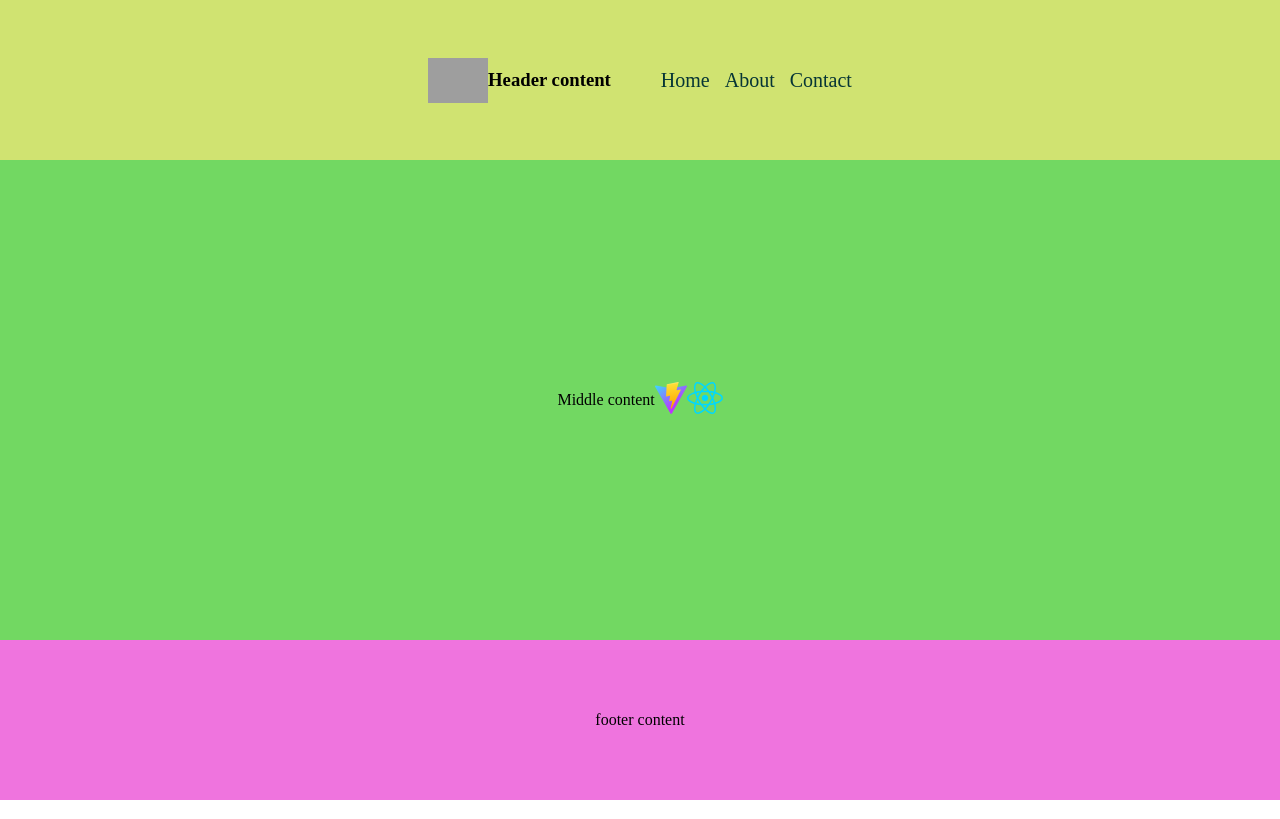
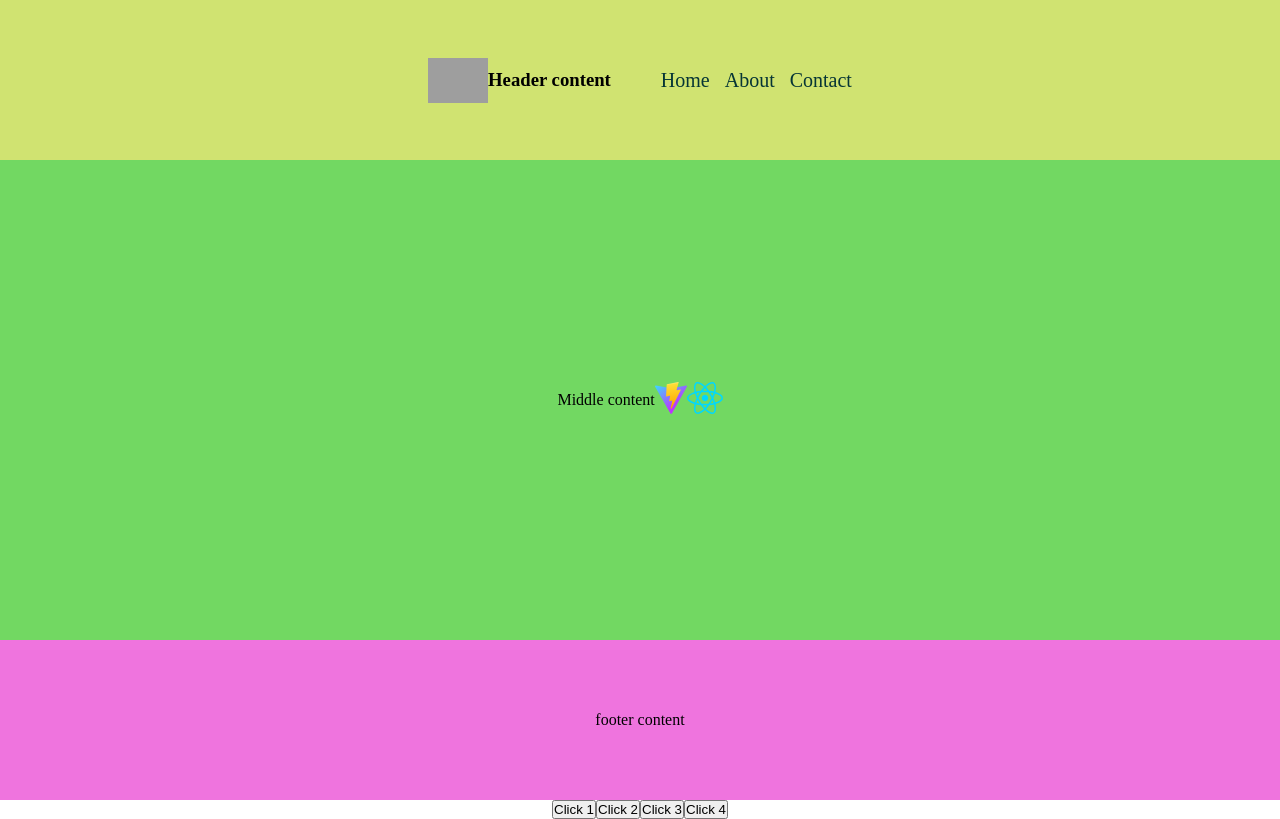
Before and after one commit to Bhanuka10/react-learning, a React (Vite) app in the folder frst_project/: page / in a window 1280 px wide. Built offline with nearby package versions, Linux system fonts and the light colour scheme; grey boxes are pictures that could not be loaded.

Commit message:
update in function

```diff
--- a/frst_project/src/App.jsx
+++ b/frst_project/src/App.jsx
@@ -4,6 +4,10 @@ import Headcontent from "./components/Headcontent/Headcontent"
 
 
 function App() {
+  function helo1(){
+    console.log("Hellow 1");
+  }
+
 
   return (
     <>
@@ -11,6 +15,12 @@ function App() {
       <Headcontent />
       <Bodycontent />
       <Footercontent />
+    </div>
+    <div>
+      <button onClick={helo1}>Click 1</button>
+      <button>Click 2</button>
+      <button>Click 3</button>
+      <button>Click 4</button>
     </div>
 
 
```
